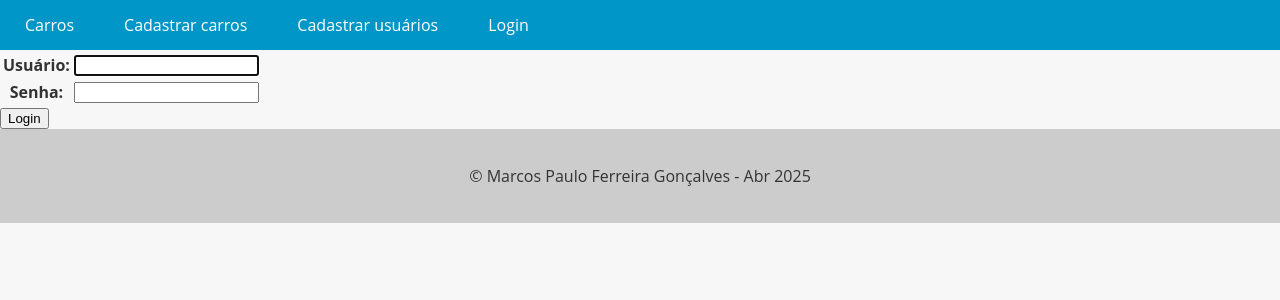
After one commit to marcospaulofg/Carros, a Django app: page /login/ in a window 1280 px wide. The commit adds this page. Shown: the top 300 px of the page. Run offline with Django 5.2, Linux system fonts and the light colour scheme.

Commit message:
Cadastro de usuários

```diff
--- /dev/null
+++ b/accounts/templates/login.html
@@ -0,0 +1,12 @@
+{% extends "base.html" %}
+
+{% block content %}
+    <form method="post">
+        {% csrf_token %}
+
+        <table>
+            {{ login_form.as_table }}
+        </table>
+
+        <input type="submit" value="Login">
+{% endblock %}
--- a/accounts/views.py
+++ b/accounts/views.py
@@ -1,5 +1,6 @@
 from django.shortcuts import render, redirect
-from django.contrib.auth.forms import UserCreationForm
+from django.contrib.auth.forms import UserCreationForm, AuthenticationForm
+from django.contrib.auth import authenticate, login, logout
 
 # Create your views here.
 
@@ -12,3 +13,22 @@ def view_register(request):
     else:
         user_form = UserCreationForm()
     return render(request, 'register.html', {'user_form': user_form})
+
+def view_login(request):
+    if request.method == 'POST':
+        username = request.POST.get('username')
+        password = request.POST.get('password')
+        user = authenticate(request, username=username, password=password)
+        if user is not None:
+            login(request, user)
+            return redirect('lista_carro')
+        else:
+            login_form = AuthenticationForm()
+
+    else:
+        login_form = AuthenticationForm()
+    return render(request, 'login.html', {'login_form': login_form})
+
+def view_logout(request):
+    logout(request)
+    return redirect('lista_carro')
--- a/app/templates/base.html
+++ b/app/templates/base.html
@@ -72,8 +72,14 @@
   <header>
     <nav>
       <ul>
+        {% if user.is_authenticated %}
+          <li>Olá, {{ user.username }}</li>
+        {% endif %}
+
         <li><a href="{% url 'lista_carro' %}">Carros</a></li>
         <li><a href="{% url 'form_new_car' %}">Cadastrar carros</a></li>
+        <li><a href="{% url 'register' %}">Cadastrar usuários</a></li>
+        <li><a href="{% url 'login' %}">Login</a></li>
       </ul>
     </nav>
   </header>
--- a/app/urls.py
+++ b/app/urls.py
@@ -20,11 +20,13 @@ from django.urls import path
 from django.conf import settings
 from django.conf.urls.static import static
 from cars.views import view_cars, form_new_car
-from accounts.views import view_register
+from accounts.views import view_register, view_login, view_logout
 
 urlpatterns = [
     path("admin/", admin.site.urls),
     path("cars/", view_cars, name="lista_carro"),
     path("new_car/", form_new_car, name="form_new_car"),
     path("register/", view_register, name='register'),
+    path("login/", view_login, name='login'),
+    path("logout/", view_logout, name='logout'),
 ] + static(settings.MEDIA_URL, document_root=settings.MEDIA_ROOT)
```
Also changed, not shown: accounts/templates/register.html (+22 -4 lines), db.sqlite3.
